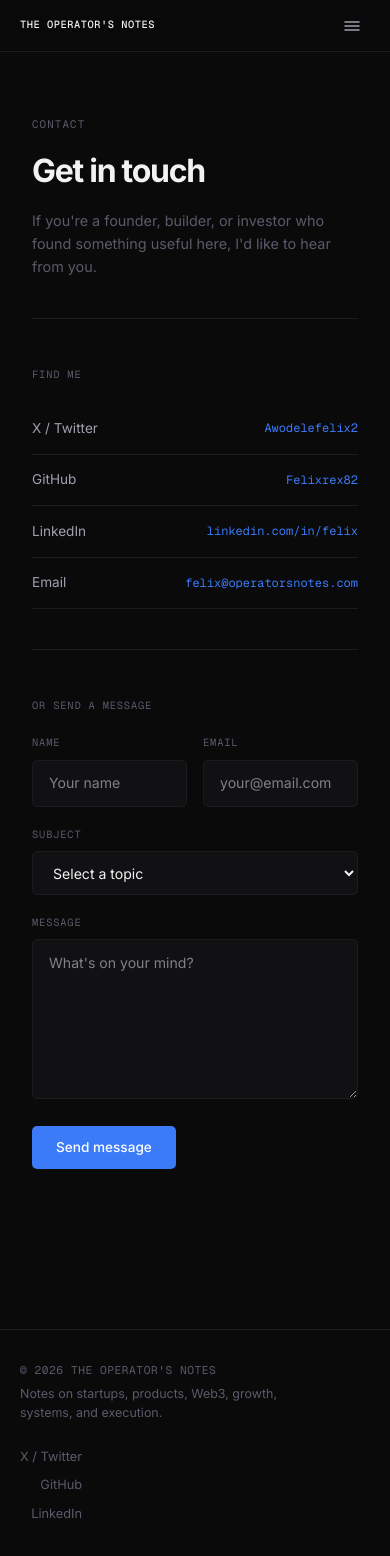
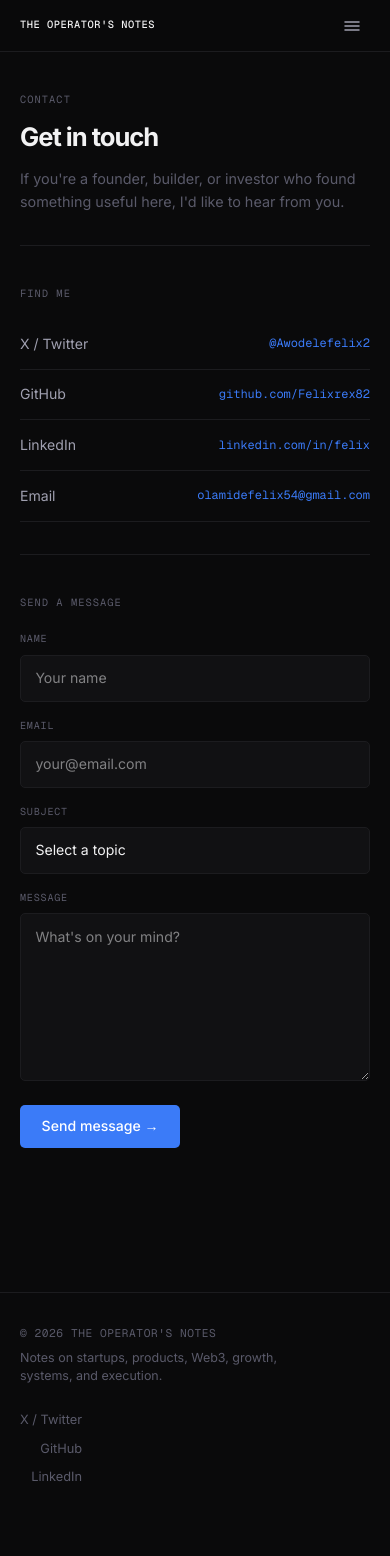
Before and after one commit to Felixrex82/operators-notes, a Next.js app: page /contact in a window 390 px wide. After the commit the page ends 1519 px from the top, so only its background shows below. Built offline with nearby package versions, Linux system fonts and the light colour scheme.

Commit message:
Update contact page with improved form handling
Refactor contact form submission and UI handling.

```diff
--- a/app/contact/page.tsx
+++ b/app/contact/page.tsx
@@ -1,115 +1,136 @@
 "use client";
 import { useState } from "react";
 
+const socials = [
+  { label: "X / Twitter", handle: "@Awodelefelix2", href: "https://x.com/awodelefelix2" },
+  { label: "GitHub", handle: "github.com/Felixrex82", href: "https://github.com/Felixrex82" },
+  { label: "LinkedIn", handle: "linkedin.com/in/felix", href: "https://linkedin.com" },
+  { label: "Email", handle: "olamidefelix54@gmail.com", href: "olamidefelix54@gmail.com" },
+];
+
 export default function ContactPage() {
   const [form, setForm] = useState({ name: "", email: "", subject: "", message: "" });
-  const [sent, setSent] = useState(false);
+  const [status, setStatus] = useState<"idle" | "sending" | "sent" | "error">("idle");
+  const [errorMsg, setErrorMsg] = useState("");
 
   const handle = (e: React.ChangeEvent<HTMLInputElement | HTMLTextAreaElement | HTMLSelectElement>) =>
     setForm(f => ({ ...f, [e.target.name]: e.target.value }));
 
-  const submit = (e: React.FormEvent) => {
+  async function submit(e: React.FormEvent) {
     e.preventDefault();
-    setSent(true);
+    setStatus("sending");
+    setErrorMsg("");
+
+    const res = await fetch("/api/contact", {
+      method: "POST",
+      headers: { "Content-Type": "application/json" },
+      body: JSON.stringify(form),
+    });
+
+    const data = await res.json();
+
+    if (res.ok) {
+      setStatus("sent");
+    } else {
+      setStatus("error");
+      setErrorMsg(data.error || "Something went wrong. Please try again.");
+    }
+  }
+
+  const inputStyle: React.CSSProperties = {
+    width: "100%", padding: "0.7rem 0.9rem",
+    background: "var(--surface)", border: "1px solid var(--border)",
+    borderRadius: "5px", color: "var(--primary)", fontSize: "0.88rem",
+    outline: "none", transition: "border-color 0.15s",
+    fontFamily: "inherit", WebkitAppearance: "none" as const,
   };
 
-  const inputStyle = {
-    width: "100%",
-    padding: "0.7rem 1rem",
-    background: "var(--surface)",
-    border: "1px solid var(--border)",
-    borderRadius: "5px",
-    color: "var(--primary)",
-    fontSize: "0.88rem",
-    outline: "none",
-    transition: "border-color 0.15s",
-  } as React.CSSProperties;
-
-  const labelStyle = {
-    display: "block",
-    fontFamily: "'Geist Mono', monospace",
-    fontSize: "0.65rem",
-    color: "var(--muted)",
-    letterSpacing: "0.08em",
-    marginBottom: "0.5rem",
-  } as React.CSSProperties;
-
-  const socials = [
-    { label: "X / Twitter", handle: "Awodelefelix2", href: "https://x.com/AwodeleFelix2" },
-    { label: "GitHub", handle: "Felixrex82", href: "https://github.com/felixrex82" },
-    { label: "LinkedIn", handle: "linkedin.com/in/felix", href: "https://www.linkedin.com/in/awodele-felix-1651021b2/" },
-    { label: "Email", handle: "felix@operatorsnotes.com", href: "olamidefelix82@gmail.com" },
-  ];
+  const labelStyle: React.CSSProperties = {
+    display: "block", fontFamily: "'Geist Mono', monospace",
+    fontSize: "0.63rem", color: "var(--muted)",
+    letterSpacing: "0.08em", marginBottom: "0.45rem",
+  };
 
   return (
-    <div style={{ paddingTop: "52px" }}>
-      <div style={{ maxWidth: "1200px", margin: "0 auto", padding: "0 2rem" }}>
-        <div style={{ display: "grid", gridTemplateColumns: "1fr min(65ch, 100%) 1fr" }}>
-          <div />
-          <div style={{ padding: "4rem 0 6rem" }}>
-            <div style={{ marginBottom: "3rem", borderBottom: "1px solid var(--border)", paddingBottom: "2.5rem" }}>
-              <p style={{ fontFamily: "'Geist Mono', monospace", fontSize: "0.68rem", color: "var(--muted)", letterSpacing: "0.1em", marginBottom: "0.75rem" }}>CONTACT</p>
-              <h1 style={{ fontSize: "2rem", fontWeight: 700, color: "var(--primary)", letterSpacing: "-0.04em", marginBottom: "0.75rem" }}>Get in touch</h1>
+    <div className="page-wrap">
+      <div className="container" style={{ paddingTop: "2.5rem", paddingBottom: "5rem" }}>
+        <div className="reading-col">
+
+          {/* Header */}
+          <div style={{ marginBottom: "2.5rem", borderBottom: "1px solid var(--border)", paddingBottom: "2rem" }}>
+            <p className="label">CONTACT</p>
+            <h1 style={{ fontSize: "clamp(1.6rem, 4vw, 2rem)", fontWeight: 700, color: "var(--primary)", letterSpacing: "-0.04em", marginBottom: "0.6rem" }}>
+              Get in touch
+            </h1>
             <p style={{ fontSize: "0.9rem", color: "var(--muted)", lineHeight: 1.6 }}>
               If you&apos;re a founder, builder, or investor who found something useful here, I&apos;d like to hear from you.
             </p>
           </div>
 
           {/* Socials */}
-            <div style={{ marginBottom: "3rem", paddingBottom: "2.5rem", borderBottom: "1px solid var(--border)" }}>
-              <p style={{ fontFamily: "'Geist Mono', monospace", fontSize: "0.65rem", color: "var(--muted)", letterSpacing: "0.08em", marginBottom: "1.25rem" }}>FIND ME</p>
-              <div style={{ display: "flex", flexDirection: "column", gap: "0" }}>
+          <div style={{ marginBottom: "2.5rem", paddingBottom: "2rem", borderBottom: "1px solid var(--border)" }}>
+            <p className="label" style={{ marginBottom: "1rem" }}>FIND ME</p>
             {socials.map(s => (
               <a key={s.label} href={s.href} target="_blank" rel="noopener noreferrer" style={{
-                    display: "flex",
-                    justifyContent: "space-between",
-                    alignItems: "center",
-                    padding: "0.9rem 0",
-                    borderBottom: "1px solid var(--border)",
-                    textDecoration: "none",
-                    transition: "opacity 0.15s",
+                display: "flex", justifyContent: "space-between", alignItems: "center",
+                padding: "0.85rem 0", borderBottom: "1px solid var(--border)",
+                textDecoration: "none", transition: "opacity 0.15s",
               }}
               onMouseEnter={e => (e.currentTarget.style.opacity = "0.7")}
               onMouseLeave={e => (e.currentTarget.style.opacity = "1")}>
-                    <span style={{ fontSize: "0.85rem", color: "var(--secondary)" }}>{s.label}</span>
+                <span style={{ fontSize: "0.88rem", color: "var(--secondary)" }}>{s.label}</span>
                 <span style={{ fontFamily: "'Geist Mono', monospace", fontSize: "0.75rem", color: "var(--accent)" }}>{s.handle}</span>
               </a>
             ))}
           </div>
-            </div>
 
           {/* Form */}
-            {sent ? (
+          <p className="label" style={{ marginBottom: "1.25rem" }}>SEND A MESSAGE</p>
+
+          {status === "sent" ? (
             <div style={{
-                padding: "2rem",
-                background: "var(--surface)",
-                border: "1px solid var(--border)",
+              padding: "2rem", textAlign: "center",
+              background: "var(--surface)", border: "1px solid var(--border)",
               borderRadius: "6px",
-                textAlign: "center",
             }}>
-                <p style={{ fontFamily: "'Geist Mono', monospace", fontSize: "0.7rem", color: "var(--accent)", marginBottom: "0.75rem" }}>SENT</p>
-                <p style={{ color: "var(--secondary)", fontSize: "0.9rem" }}>Message received. I&apos;ll get back to you.</p>
+              <div style={{ fontSize: "1.5rem", marginBottom: "0.75rem" }}>✓</div>
+              <p style={{ fontFamily: "'Geist Mono', monospace", fontSize: "0.7rem", color: "#4ade80", marginBottom: "0.5rem", letterSpacing: "0.06em" }}>
+                MESSAGE SENT
+              </p>
+              <p style={{ fontSize: "0.9rem", color: "var(--secondary)" }}>
+                Got it. I&apos;ll reply to <strong style={{ color: "var(--primary)" }}>{form.email}</strong> within a few days.
+              </p>
+              <button
+                onClick={() => { setForm({ name: "", email: "", subject: "", message: "" }); setStatus("idle"); }}
+                style={{ marginTop: "1.25rem", background: "none", border: "none", color: "var(--accent)", fontSize: "0.82rem", cursor: "pointer" }}
+              >
+                Send another message
+              </button>
             </div>
           ) : (
-              <form onSubmit={submit} style={{ display: "flex", flexDirection: "column", gap: "1.25rem" }}>
-                <p style={{ fontFamily: "'Geist Mono', monospace", fontSize: "0.65rem", color: "var(--muted)", letterSpacing: "0.08em" }}>OR SEND A MESSAGE</p>
-                <div style={{ display: "grid", gridTemplateColumns: "1fr 1fr", gap: "1rem" }}>
+            <form onSubmit={submit} style={{ display: "flex", flexDirection: "column", gap: "1rem" }}>
+
+              <div className="form-grid-2">
                 <div>
                   <label style={labelStyle}>NAME</label>
-                    <input name="name" value={form.name} onChange={handle} required style={inputStyle} placeholder="Your name"
+                  <input name="name" value={form.name} onChange={handle} required className="input"
+                    placeholder="Your name"
                     onFocus={e => (e.target.style.borderColor = "var(--accent)")}
                     onBlur={e => (e.target.style.borderColor = "var(--border)")} />
                 </div>
                 <div>
                   <label style={labelStyle}>EMAIL</label>
-                    <input name="email" type="email" value={form.email} onChange={handle} required style={inputStyle} placeholder="your@email.com"
+                  <input name="email" type="email" value={form.email} onChange={handle} required className="input"
+                    placeholder="your@email.com"
                     onFocus={e => (e.target.style.borderColor = "var(--accent)")}
                     onBlur={e => (e.target.style.borderColor = "var(--border)")} />
                 </div>
               </div>
+
               <div>
                 <label style={labelStyle}>SUBJECT</label>
-                  <select name="subject" value={form.subject} onChange={handle} required style={inputStyle}
+                <select name="subject" value={form.subject} onChange={handle} required className="input"
+                  style={{ ...inputStyle, cursor: "pointer" }}
                   onFocus={e => (e.target.style.borderColor = "var(--accent)")}
                   onBlur={e => (e.target.style.borderColor = "var(--border)")}>
                   <option value="">Select a topic</option>
@@ -120,34 +141,44 @@ export default function ContactPage() {
                   <option>Other</option>
                 </select>
               </div>
+
               <div>
                 <label style={labelStyle}>MESSAGE</label>
-                  <textarea name="message" value={form.message} onChange={handle} required rows={6} style={{ ...inputStyle, resize: "vertical" as const, lineHeight: 1.6 }} placeholder="What's on your mind?"
+                <textarea name="message" value={form.message} onChange={handle} required rows={6}
+                  style={{ ...inputStyle, resize: "vertical", lineHeight: 1.7 }}
+                  placeholder="What's on your mind?"
                   onFocus={e => (e.target.style.borderColor = "var(--accent)")}
                   onBlur={e => (e.target.style.borderColor = "var(--border)")} />
               </div>
-                <button type="submit" style={{
-                  alignSelf: "flex-start",
-                  padding: "0.65rem 1.5rem",
-                  background: "var(--accent)",
-                  color: "#fff",
-                  border: "none",
-                  borderRadius: "5px",
-                  fontSize: "0.85rem",
-                  fontWeight: 500,
-                  cursor: "pointer",
-                  transition: "opacity 0.15s",
-                }}
-                onMouseEnter={e => (e.currentTarget.style.opacity = "0.85")}
-                onMouseLeave={e => (e.currentTarget.style.opacity = "1")}>
-                  Send message
+
+              {status === "error" && (
+                <p style={{ fontSize: "0.82rem", color: "#ef4444", padding: "0.6rem 0.9rem", background: "rgba(239,68,68,0.08)", border: "1px solid rgba(239,68,68,0.2)", borderRadius: "5px" }}>
+                  {errorMsg}
+                </p>
+              )}
+
+              <div>
+                <button type="submit" disabled={status === "sending"} className="btn-primary"
+                  style={{ opacity: status === "sending" ? 0.7 : 1, cursor: status === "sending" ? "not-allowed" : "pointer" }}>
+                  {status === "sending" ? (
+                    <><SpinnerIcon /> Sending...</>
+                  ) : "Send message →"}
                 </button>
+              </div>
+
             </form>
           )}
-          </div>
-          <div />
         </div>
       </div>
     </div>
   );
 }
+
+function SpinnerIcon() {
+  return (
+    <svg width="14" height="14" viewBox="0 0 14 14" fill="none" style={{ animation: "spin 0.8s linear infinite" }}>
+      <style>{`@keyframes spin { to { transform: rotate(360deg); } }`}</style>
+      <circle cx="7" cy="7" r="5" stroke="currentColor" strokeWidth="1.5" strokeDasharray="20" strokeDashoffset="10" strokeLinecap="round"/>
+    </svg>
+  );
+}
```
Lines whose indentation alone changed are shown as unchanged.
